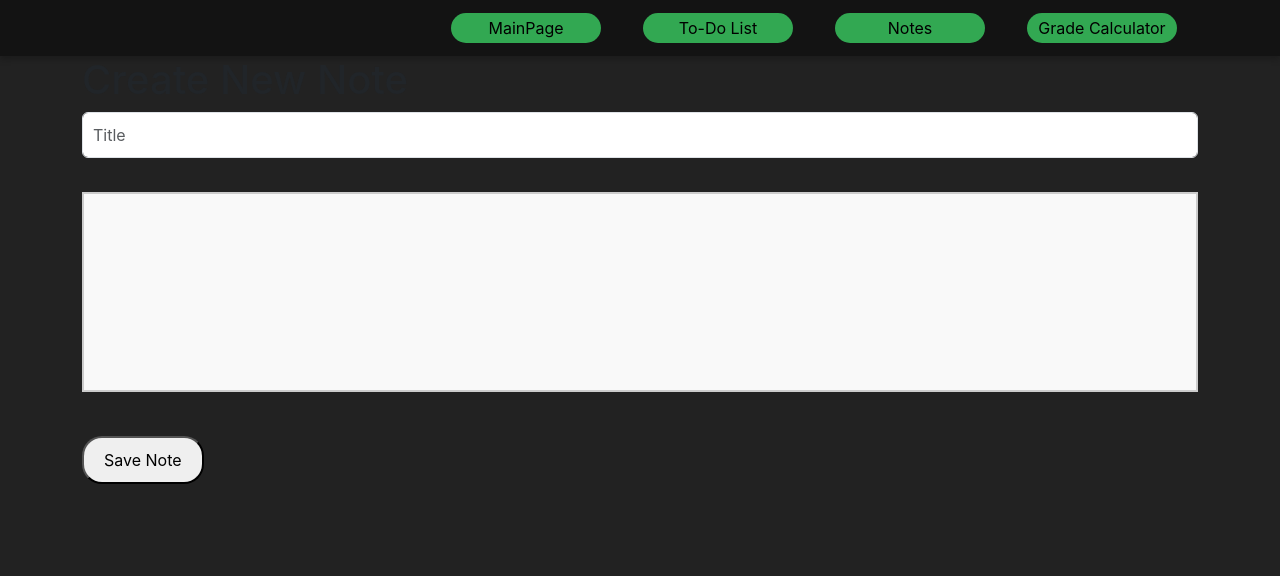
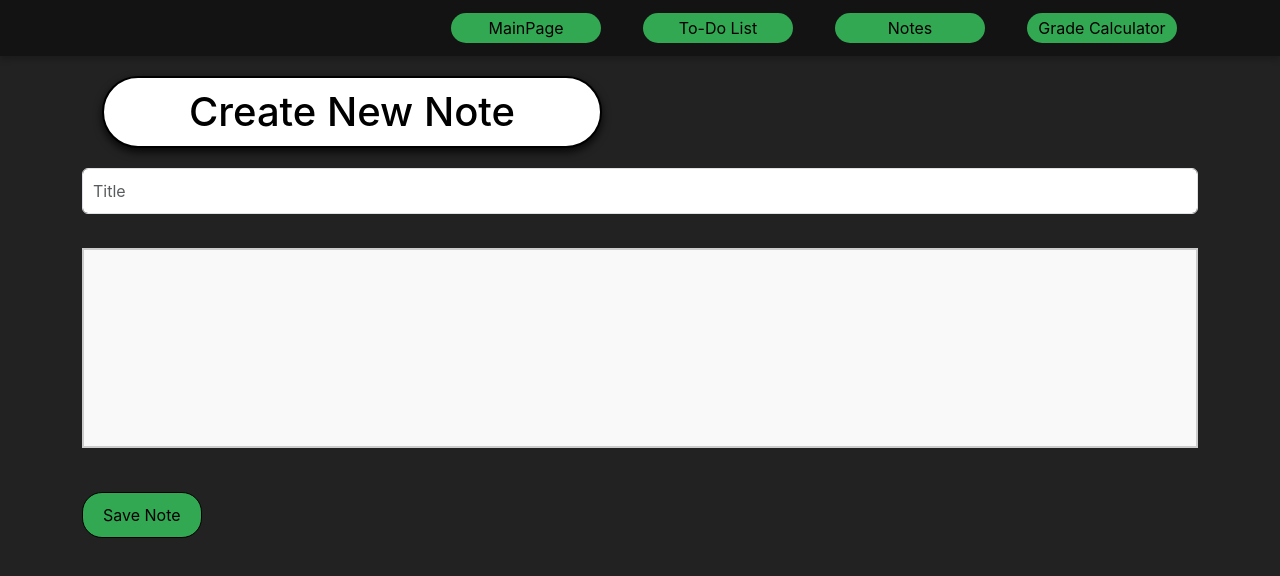
Before and after one commit to izzyKavanagh/DataRep-Project, a React (Create React App) app: page /createNote in a window 1280 px wide. Shown: the top 576 px of the page. Built offline with nearby package versions, Linux system fonts and the light colour scheme.

Commit message:
update create note page css

```diff
--- a/src/components/CreateNote.js
+++ b/src/components/CreateNote.js
@@ -45,7 +45,11 @@ const CreateNote = () => {
 
     return (
         <Container>
-            <h1>Create New Note</h1>
+            <h1 className='text' style={{margin: '20px', width: '500px', height: 'auto', backgroundColor: 'white',
+                color: 'black',padding: '10px',borderRadius: '50px',border: '2px solid black', textAlign: 'center',
+                boxShadow: "0 4px 8px rgba(0, 0, 0, 0.8)", }}>
+                Create New Note
+            </h1>
             <Row className="mb-4">
                 <Col>
                     <Form.Control
@@ -77,7 +81,7 @@ const CreateNote = () => {
             <Row>
                 <Col>
                     {/* Save Button */}
-                    <button onClick={handleSaveNote} style={{ borderRadius: '20px', padding: '10px 20px' }}>Save Note</button>
+                    <button onClick={handleSaveNote} className="add-button" style={{ borderRadius: '20px', border: '1.5px solid black', padding: '10px 20px' }}>Save Note</button>
                 </Col>
             </Row>
         </Container>
```
